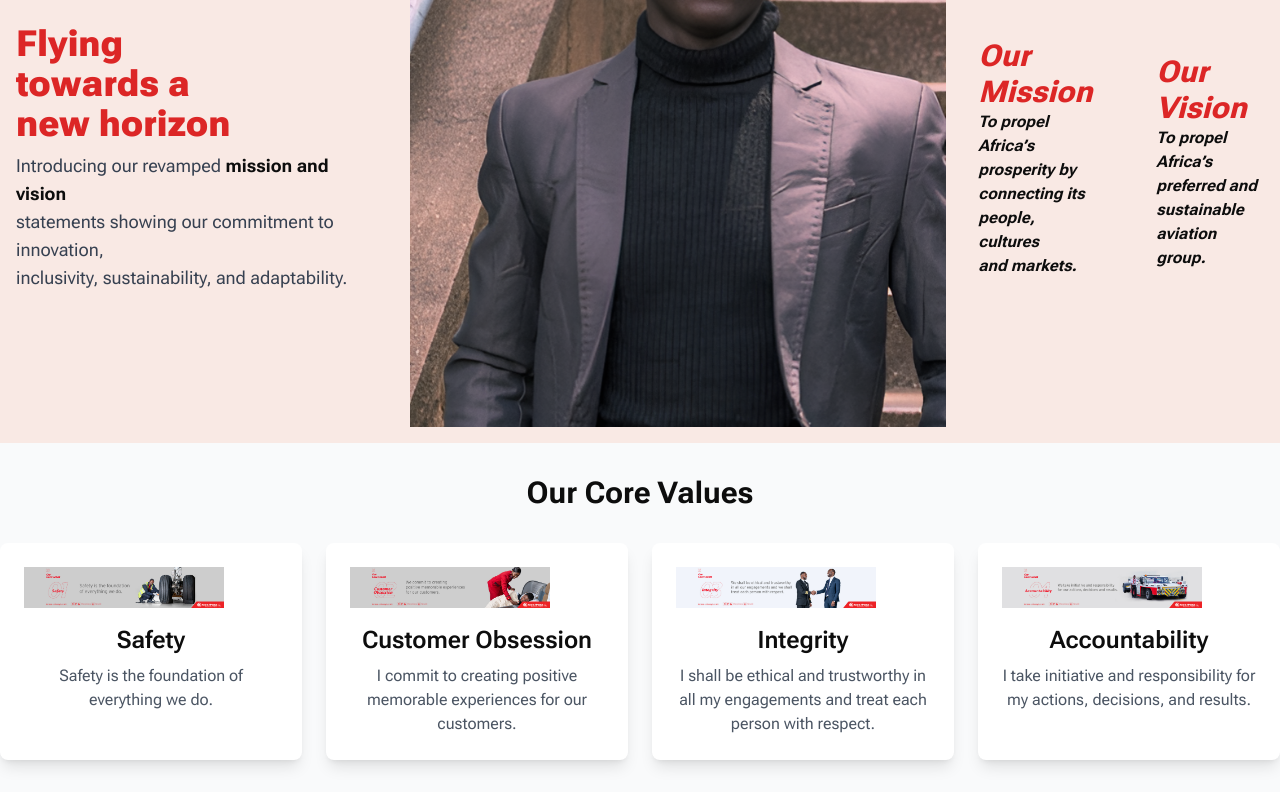
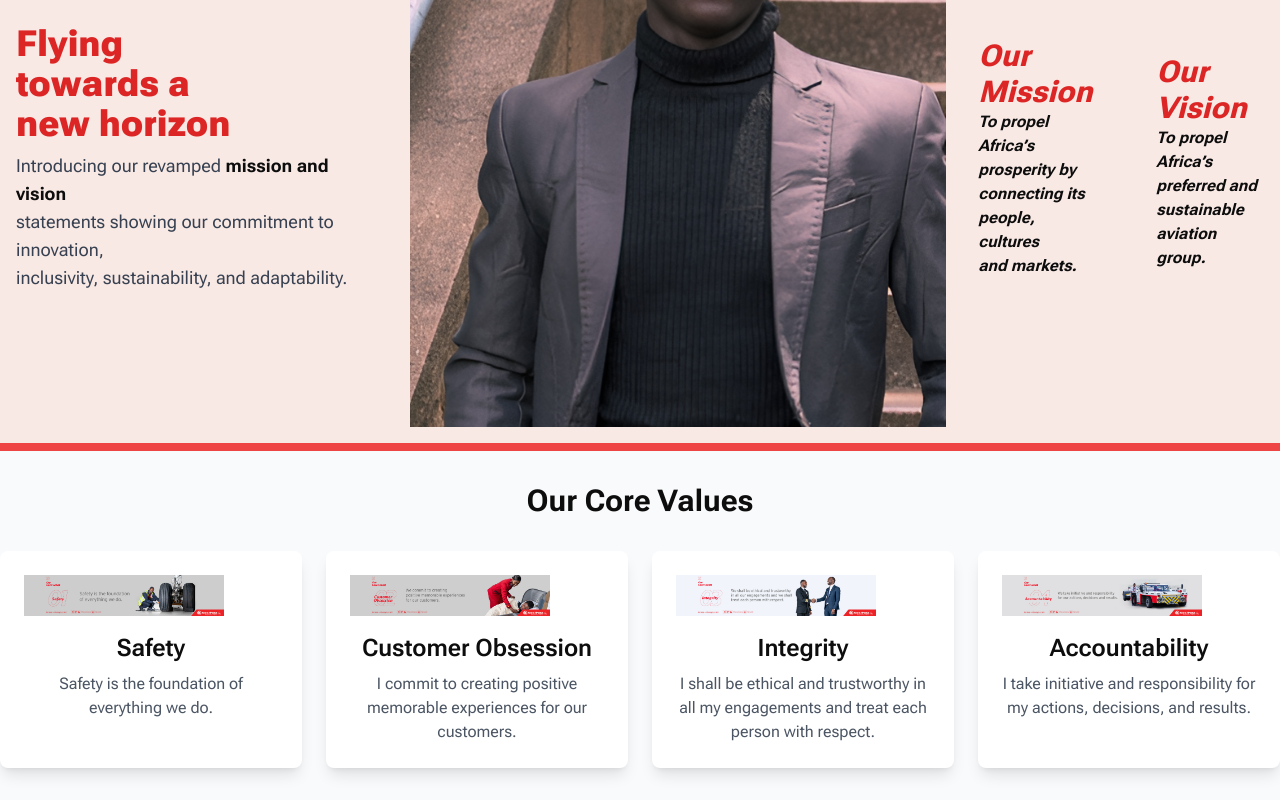
Before and after one commit to jeffmakuto/adili_v3, a Next.js app in the folder adili/: page / in a window 1280 px wide. Shown: the part 558-1358 px from the top of the page. Built offline with nearby package versions, Linux system fonts and the light colour scheme.

Commit message:
feat: add the redline between the hero section and values section

```diff
--- a/adili/src/app/page.tsx
+++ b/adili/src/app/page.tsx
@@ -1,10 +1,12 @@
 import Hero from '@/ui/home/hero'
+import RedLine from '@/ui/home/red-line'
 import Values from '@/ui/home/values'
 
 const Home: React.FC = () => {
   return (
     <main className="mt-8">
       <Hero />
+      <RedLine />
       <Values />
     </main>
   );
--- /dev/null
+++ b/adili/src/ui/home/red-line.tsx
@@ -0,0 +1,10 @@
+const RedLine: React.FC = () => {
+  return (
+    <div>
+      {/* Static Red Line */}
+      <div className="w-full h-2 bg-red-500"></div>
+    </div>
+  );
+};
+
+export default RedLine;
```
